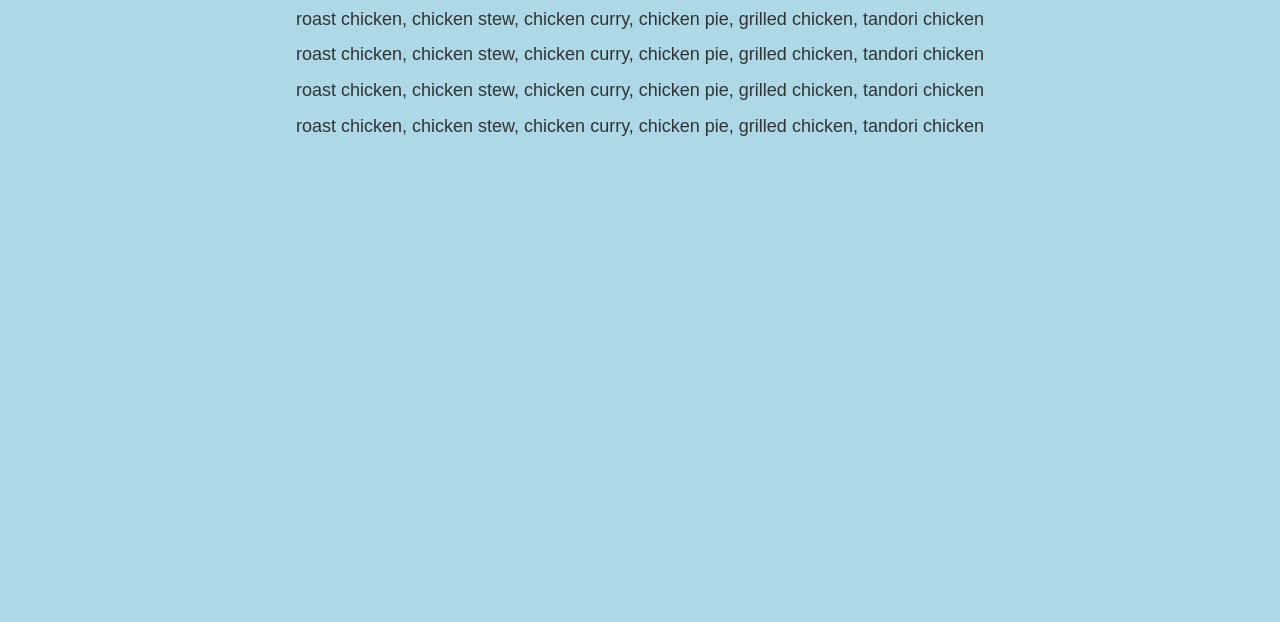
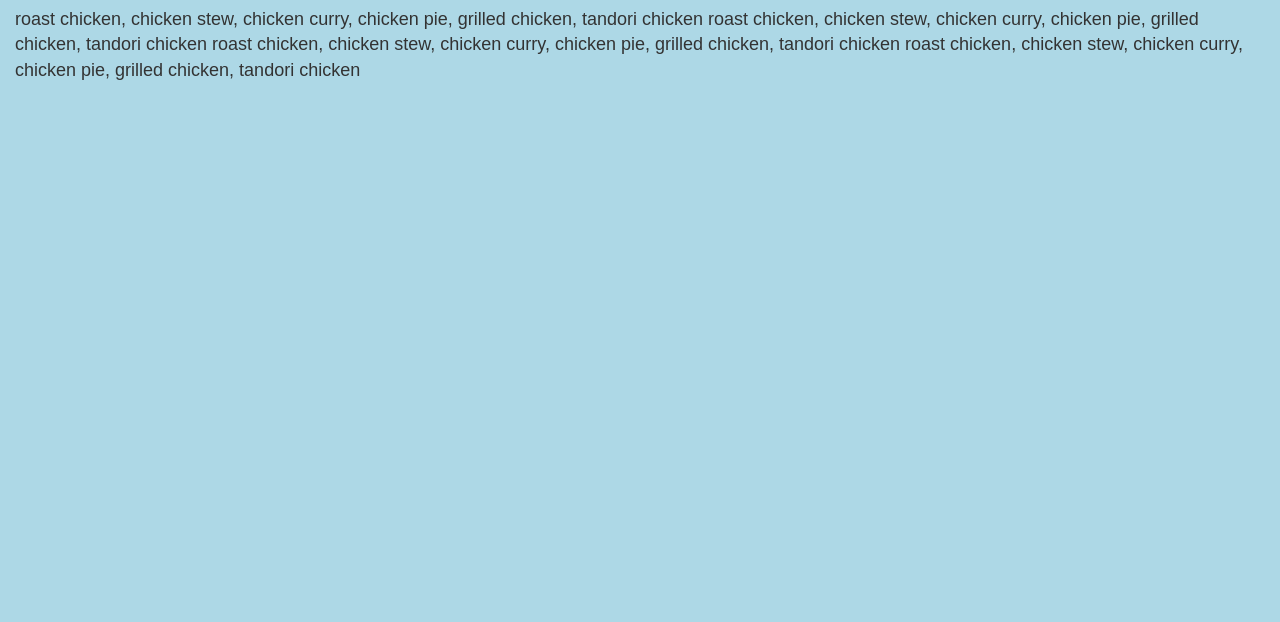
Before and after one commit to zutph124/coursera-test, a plain HTML site: page module3-solution/menu-chicken.html in a window 1280 px wide. Shown: the part 178-800 px from the top of the page. Drawn offline with Linux system fonts and the light colour scheme; a script that the page names is missing.

Commit message:
Update menu-chicken.html

```diff
--- a/module3-solution/menu-chicken.html
+++ b/module3-solution/menu-chicken.html
@@ -46,10 +46,10 @@
 <h1 class="text-center">Our Menu</h1>
 <section id="section-chicken" class="container text-center col-xs-12">
 <h2 class="text-center">Chicken</h2>
-<p>roast chicken, chicken stew, chicken curry, chicken pie, grilled chicken, tandori chicken</p>
-<p>roast chicken, chicken stew, chicken curry, chicken pie, grilled chicken, tandori chicken</p>
-<p>roast chicken, chicken stew, chicken curry, chicken pie, grilled chicken, tandori chicken</p>
-<p>roast chicken, chicken stew, chicken curry, chicken pie, grilled chicken, tandori chicken</p>
+<p  class="text-left">roast chicken, chicken stew, chicken curry, chicken pie, grilled chicken, tandori chicken
+roast chicken, chicken stew, chicken curry, chicken pie, grilled chicken, tandori chicken
+roast chicken, chicken stew, chicken curry, chicken pie, grilled chicken, tandori chicken
+roast chicken, chicken stew, chicken curry, chicken pie, grilled chicken, tandori chicken</p>
 </section>
 <h2 class="text-center">Go to Home</h2>
 <a href="/coursera-test/module3-solution/index.html"><p class="text-center">Home</p></a>
```
